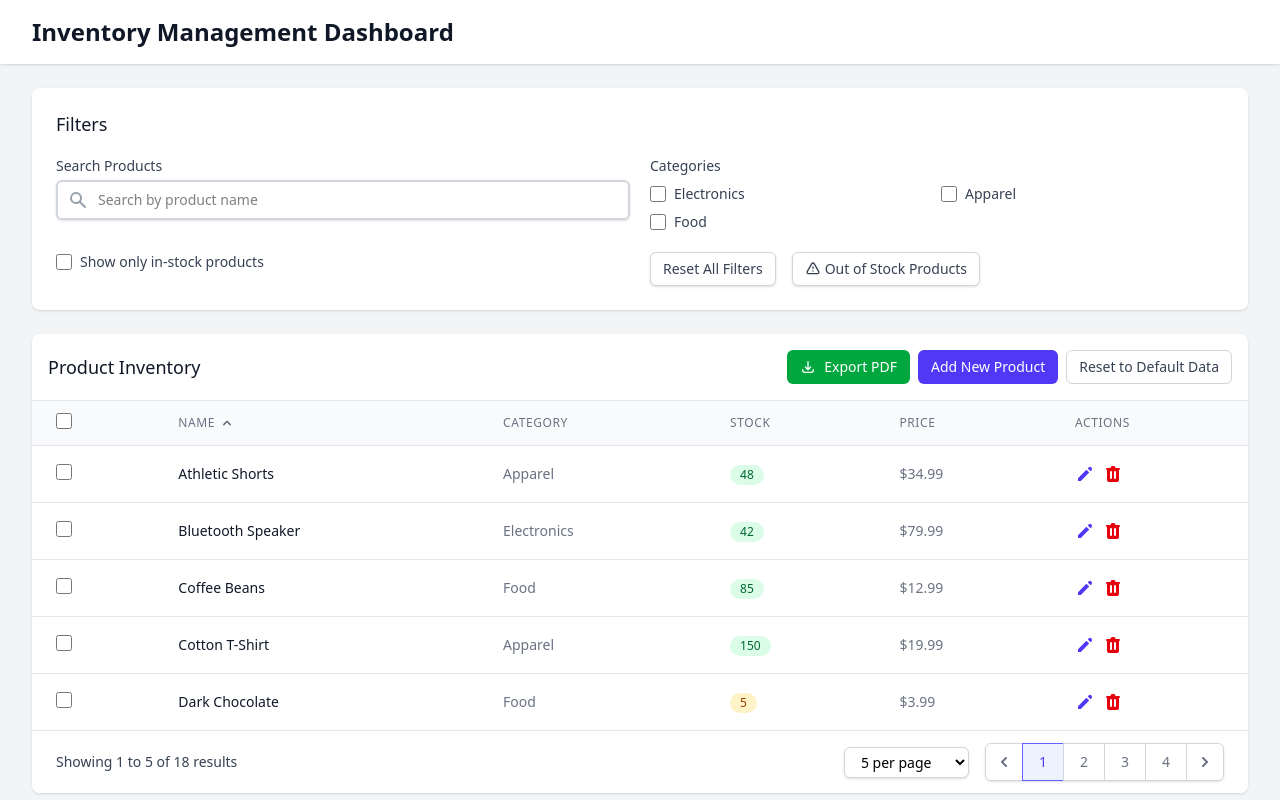
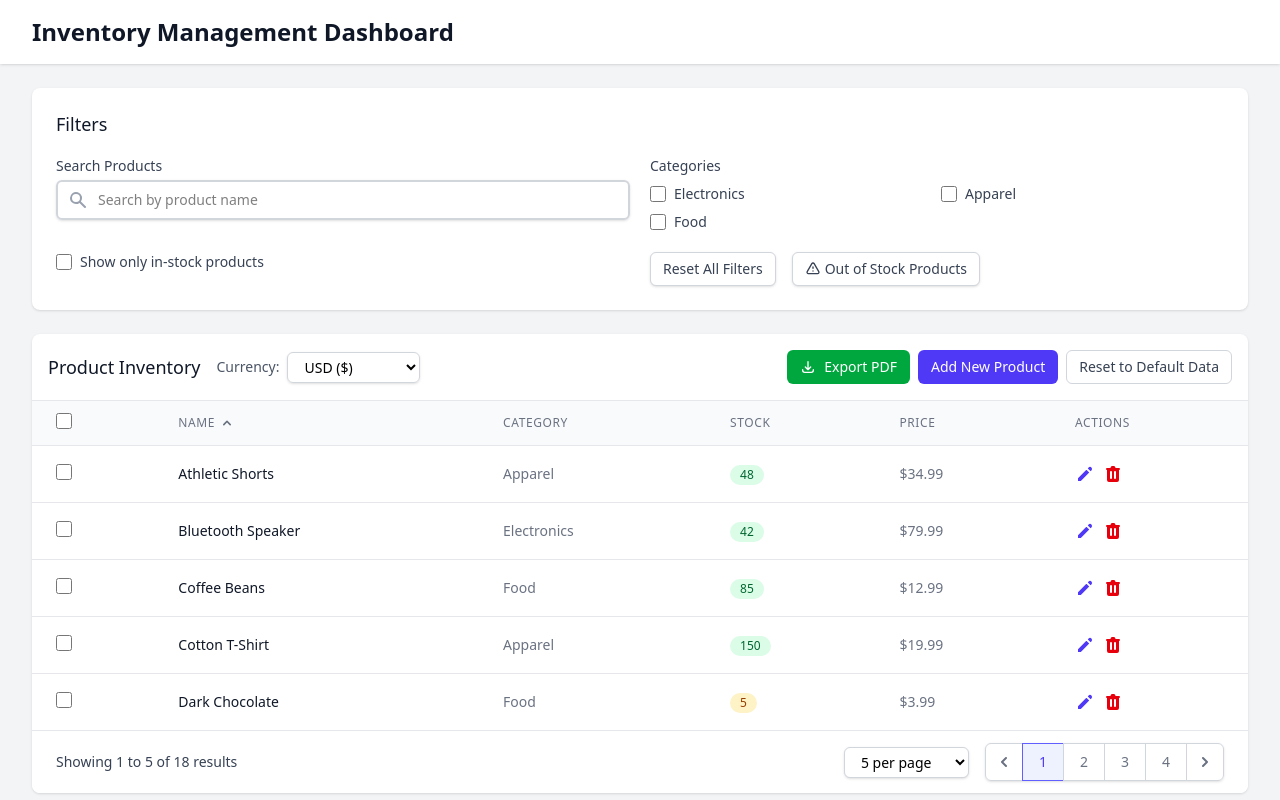
Before and after one commit to ROKU24/Inventory-Management-Dashboard, a React (Vite) app in the folder inventory-management-dashboard/: page / in a window 1280 px wide. Shown: the top 800 px of the page. Built offline with nearby package versions, Linux system fonts and the light colour scheme.

Commit message:
Added Curruncy Selector

```diff
--- /dev/null
+++ b/inventory-management-dashboard/src/components/CurrencySelector.jsx
@@ -0,0 +1,51 @@
+// src/components/CurrencySelector.jsx
+import React from 'react';
+import { useSelector, useDispatch } from 'react-redux';
+import { setCurrency } from '../store/currencySlice';
+
+const CurrencySelector = () => {
+  const dispatch = useDispatch();
+  const currentCurrency = useSelector((state) => state.currency);
+
+  // List of common currencies
+  const currencies = [
+    { code: 'USD', symbol: '$', name: 'US Dollar' },
+    { code: 'EUR', symbol: '€', name: 'Euro' },
+    { code: 'GBP', symbol: '£', name: 'British Pound' },
+    { code: 'JPY', symbol: '¥', name: 'Japanese Yen' },
+    { code: 'INR', symbol: '₹', name: 'Indian Rupee' },
+    { code: 'CAD', symbol: 'C$', name: 'Canadian Dollar' },
+    { code: 'AUD', symbol: 'A$', name: 'Australian Dollar' },
+    { code: 'CNY', symbol: '¥', name: 'Chinese Yuan' },
+  ];
+
+  const handleCurrencyChange = (e) => {
+    const selectedCode = e.target.value;
+    const selectedCurrency = currencies.find(c => c.code === selectedCode);
+    if (selectedCurrency) {
+      dispatch(setCurrency(selectedCurrency));
+    }
+  };
+
+  return (
+    <div className="flex items-center">
+      <label htmlFor="currency" className="mr-2 text-sm text-gray-600">
+        Currency:
+      </label>
+      <select
+        id="currency"
+        value={currentCurrency.code}
+        onChange={handleCurrencyChange}
+        className="border border-gray-300 rounded-md shadow-sm py-1 pl-3 pr-10 text-sm focus:outline-none focus:ring-indigo-500 focus:border-indigo-500"
+      >
+        {currencies.map((currency) => (
+          <option key={currency.code} value={currency.code}>
+            {currency.code} ({currency.symbol})
+          </option>
+        ))}
+      </select>
+    </div>
+  );
+};
+
+export default CurrencySelector;
--- a/inventory-management-dashboard/src/components/Dashboard.jsx
+++ b/inventory-management-dashboard/src/components/Dashboard.jsx
@@ -7,6 +7,7 @@ import ProductForm from './ProductForm';
 import ConfirmationDialog from './ConfirmationDialog';
 import CategoryChart from './CategoryChart';
 import ExportButton from './ExportButton';
+import CurrencySelector from './CurrencySelector';
 import { deleteProduct, deleteMultipleProducts, clearSelectedProducts, resetToInitialProducts } from '../store/productSlice';
 import { resetFilters } from '../store/filterSlice';
 
@@ -82,7 +83,10 @@ const Dashboard = () => {
 
       <div className="bg-white shadow overflow-hidden sm:rounded-lg">
         <div className="p-4 flex justify-between items-center border-b border-gray-200">
-          <h2 className="text-lg font-medium text-gray-900">Product Inventory</h2>
+          <div className="flex items-center">
+            <h2 className="text-lg font-medium text-gray-900 mr-4">Product Inventory</h2>
+            <CurrencySelector />
+          </div>
           <div className="flex space-x-2">
             {selectedProducts.length > 0 && (
               <button
--- a/inventory-management-dashboard/src/components/ExportButton.jsx
+++ b/inventory-management-dashboard/src/components/ExportButton.jsx
@@ -13,6 +13,7 @@ const ExportButton = () => {
     sortField,
     sortDirection
   } = useSelector((state) => state.filters);
+  const { symbol, code, name } = useSelector((state) => state.currency);
 
   // Function to get filtered products based on current filters
   const getFilteredProducts = () => {
@@ -68,9 +69,27 @@ const ExportButton = () => {
     return filteredProducts;
   };
 
+  // Function to get currency symbol that works in PDF
+  const getCurrencySymbol = (currencyCode, originalSymbol) => {
+    // Special handling for currencies with Unicode symbols that might not render properly
+    switch(currencyCode) {
+      case 'INR':
+        return 'Rs.'; // Use 'Rs.' instead of '₹' for Indian Rupee
+      case 'JPY':
+        return '¥'; // Japanese Yen
+      case 'CNY':
+        return 'CN¥'; // Use 'CN¥' for Chinese Yuan to differentiate
+      default:
+        return originalSymbol;
+    }
+  };
+
   const generatePDF = async () => {
     // Get filtered products
     const filteredProducts = getFilteredProducts();
+
+    // Get PDF-safe currency symbol
+    const pdfCurrencySymbol = getCurrencySymbol(code, symbol);
 
     // Show loading indicator
     const loadingToast = document.createElement('div');
@@ -96,6 +115,10 @@ const ExportButton = () => {
       doc.setFontSize(12);
       doc.setTextColor(0, 0, 0);
       let yPos = 40;
+
+      // Add currency information
+      doc.text(`Currency: ${code} (${pdfCurrencySymbol}) - ${name}`, 20, yPos);
+      yPos += 8;
 
       // Show which filters are active
       if (search === 'outofstock:true') {
@@ -188,7 +211,8 @@ const ExportButton = () => {
           doc.text(product.stockQuantity.toString(), 140, yPos + 5);
         }
 
-        doc.text(`$${product.price.toFixed(2)}`, 160, yPos + 5);
+        // Use the PDF-safe currency symbol for price
+        doc.text(`${pdfCurrencySymbol}${product.price.toFixed(2)}`, 160, yPos + 5);
 
         yPos += 8;
       }
@@ -237,6 +261,9 @@ const ExportButton = () => {
         filename += '-instock';
       }
 
+      // Add currency code to filename
+      filename += `-${code.toLowerCase()}`;
+
       // Save the PDF
       doc.save(`${filename}.pdf`);
 
--- a/inventory-management-dashboard/src/components/ProductForm.jsx
+++ b/inventory-management-dashboard/src/components/ProductForm.jsx
@@ -1,3 +1,4 @@
+// src/components/ProductForm.jsx
 import React, { useState, useEffect } from 'react';
 import { useDispatch, useSelector } from 'react-redux';
 import { addProduct, updateProduct } from '../store/productSlice';
@@ -6,6 +7,7 @@ import { XIcon } from '@heroicons/react/solid';
 const ProductForm = ({ product, isOpen, onClose }) => {
   const dispatch = useDispatch();
   const { products } = useSelector((state) => state.products);
+  const { symbol } = useSelector((state) => state.currency);
 
   // Extract unique categories from products for the dropdown
   const categories = [...new Set(products.map(p => p.category))];
@@ -207,7 +209,7 @@ const ProductForm = ({ product, isOpen, onClose }) => {
 
             <div>
               <label htmlFor="price" className="block text-sm font-medium text-gray-700">
-                Price ($)
+                Price ({symbol})
               </label>
               <input
                 type="number"
--- a/inventory-management-dashboard/src/components/ProductTable.jsx
+++ b/inventory-management-dashboard/src/components/ProductTable.jsx
@@ -17,6 +17,7 @@ const ProductTable = ({ onEditProduct, onDeleteProduct }) => {
     currentPage,
     itemsPerPage
   } = useSelector((state) => state.filters);
+  const { symbol } = useSelector((state) => state.currency);
 
   // Filter products based on current filters
   const filteredProducts = products.filter((product) => {
@@ -184,7 +185,7 @@ const ProductTable = ({ onEditProduct, onDeleteProduct }) => {
                   </span>
                 </td>
                 <td className="px-6 py-4 whitespace-nowrap text-sm text-gray-500">
-                  ${product.price.toFixed(2)}
+                  {symbol}{product.price.toFixed(2)}
                 </td>
                 <td className="px-6 py-4 whitespace-nowrap text-sm text-gray-500">
                   <div className="flex space-x-2">
--- /dev/null
+++ b/inventory-management-dashboard/src/store/currencySlice.js
@@ -0,0 +1,49 @@
+// src/store/currencySlice.js
+import { createSlice } from '@reduxjs/toolkit';
+
+// Load currency from localStorage or use default
+const loadSavedCurrency = () => {
+  try {
+    const savedCurrency = localStorage.getItem('inventoryCurrency');
+    return savedCurrency ? JSON.parse(savedCurrency) : {
+      code: 'USD',
+      symbol: '$',
+      name: 'US Dollar'
+    };
+  } catch (error) {
+    console.error('Error loading currency from localStorage:', error);
+    return {
+      code: 'USD',
+      symbol: '$',
+      name: 'US Dollar'
+    };
+  }
+};
+
+const initialState = loadSavedCurrency();
+
+// Helper function to save currency to localStorage
+const saveCurrencyToLocalStorage = (currency) => {
+  try {
+    localStorage.setItem('inventoryCurrency', JSON.stringify(currency));
+  } catch (error) {
+    console.error('Error saving currency to localStorage:', error);
+  }
+};
+
+export const currencySlice = createSlice({
+  name: 'currency',
+  initialState,
+  reducers: {
+    setCurrency: (state, action) => {
+      state.code = action.payload.code;
+      state.symbol = action.payload.symbol;
+      state.name = action.payload.name;
+      saveCurrencyToLocalStorage(action.payload);
+    }
+  }
+});
+
+export const { setCurrency } = currencySlice.actions;
+
+export default currencySlice.reducer;
--- a/inventory-management-dashboard/src/store/store.js
+++ b/inventory-management-dashboard/src/store/store.js
@@ -1,10 +1,13 @@
+// src/store/store.js - Update to include currencyReducer
 import { configureStore } from '@reduxjs/toolkit';
 import productReducer from './productSlice';
 import filterReducer from './filterSlice';
+import currencyReducer from './currencySlice';
 
 export const store = configureStore({
   reducer: {
     products: productReducer,
     filters: filterReducer,
+    currency: currencyReducer,
   },
 });
```
